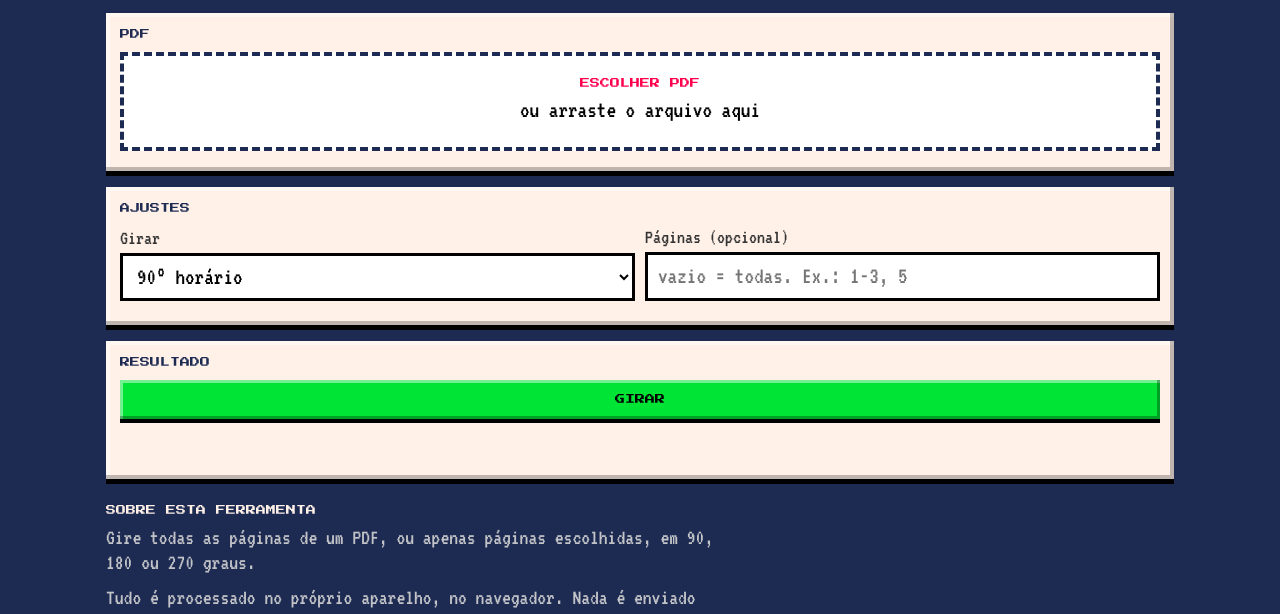
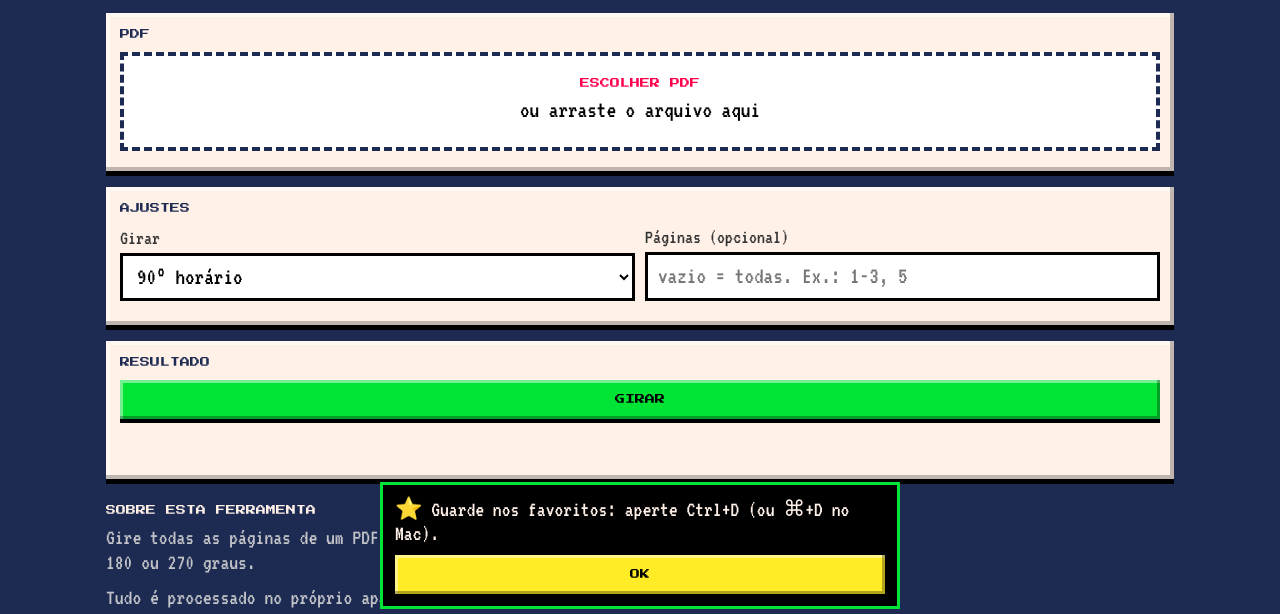
Before and after one commit to javaijafoi/pico-tools, a website: page public/girar-pdf/index.html in a window 1280 px wide. Shown: the part 179-793 px from the top of the page. Drawn offline with Linux system fonts and the light colour scheme.

Commit message:
Convite para favoritar e cache no remover fundo (#3)
* Renomeia Pico Tools para Pico Multitool

Co-Authored-By: Claude Sonnet 5.5 <noreply@anthropic.com>
Claude-Session: https://claude.ai/code/session_019rMdYfP9msA7VcQW4m79mq

* Adiciona remover fundo, ferramentas de vídeo e áudio e o formulário Peça sua tool

Co-Authored-By: Claude Sonnet 5.5 <noreply@anthropic.com>
Claude-Session: https://claude.ai/code/session_019rMdYfP9msA7VcQW4m79mq

* Convite para salvar nos favoritos e cache do recorte no remover fundo

Co-Authored-By: Claude Sonnet 5.5 <noreply@anthropic.com>
Claude-Session: https://claude.ai/code/session_019rMdYfP9msA7VcQW4m79mq

---------

Co-authored-by: Claude <noreply@anthropic.com>

```diff
--- a/public/css/style.css
+++ b/public/css/style.css
@@ -115,3 +115,7 @@ footer a{color:var(--yellow)}
 .sr{position:absolute;width:1px;height:1px;overflow:hidden;clip:rect(0 0 0 0)}
 @media(max-width:560px){body{font-size:21px}.cmp{grid-template-columns:1fr}.top .meta{display:none}.card{min-height:96px}.grid{grid-template-columns:1fr}}
 @media(prefers-reduced-motion:no-preference){.card{transition:transform .06s}}
+
+.fav{position:fixed;left:12px;right:12px;bottom:max(12px,env(safe-area-inset-bottom));z-index:60;background:#000;border:3px solid var(--lime);padding:12px;max-width:520px;margin:0 auto}
+.fav p{margin:0 0 10px;font-size:22px;line-height:1.1}
+.fav-b{display:flex;gap:10px}.fav-b .btn{flex:1}
--- a/public/js/app.js
+++ b/public/js/app.js
@@ -73,3 +73,21 @@ if ('serviceWorker' in navigator && location.protocol.startsWith('http')) {
 }
 const slug = document.body.dataset.tool;
 if (slug) tool(slug); else home();
+
+// Convite para salvar nos favoritos: instalar (Android e Chrome), adicionar à tela de início (iPhone) ou favoritar (PC).
+// Aparece uma vez, some ao tocar em qualquer botão e só volta depois de 30 dias.
+(function favorito() {
+  const KEY = 'fav-aviso';
+  try { if (matchMedia('(display-mode: standalone)').matches || navigator.standalone) return; const t = +localStorage.getItem(KEY); if (t && Date.now() - t < 30 * 864e5) return; } catch { return; }
+  let ev = null; addEventListener('beforeinstallprompt', e => { e.preventDefault(); ev = e; });
+  const ios = /iphone|ipad|ipod/i.test(navigator.userAgent), touch = matchMedia('(pointer:coarse)').matches;
+  setTimeout(() => {
+    if (document.querySelector('.fav')) return;
+    const close = () => { try { localStorage.setItem(KEY, String(Date.now())); } catch {} bar.remove(); };
+    const msg = ev ? 'Quer guardar o Pico Multitool no seu aparelho?' : ios ? 'Guarde nos favoritos: toque em Compartilhar e depois em "Adicionar à Tela de Início".' : touch ? 'Guarde nos favoritos: abra o menu do navegador e escolha "Adicionar à tela inicial".' : 'Guarde nos favoritos: aperte Ctrl+D (ou ⌘+D no Mac).';
+    const bar = h('div', { class: 'fav', role: 'dialog', 'aria-label': 'Salvar nos favoritos' }, h('p', { text: '⭐ ' + msg }),
+      h('div', { class: 'fav-b' }, ev ? h('button', { type: 'button', class: 'btn g', id: 'favSim', onclick: async () => { const e = ev; ev = null; close(); try { await e.prompt(); } catch {} } }, 'SALVAR') : null,
+        h('button', { type: 'button', class: 'btn', id: 'favNao', onclick: close }, ev ? 'AGORA NÃO' : 'OK')));
+    document.body.append(bar);
+  }, 4000);
+})();
--- a/public/js/tools/img.js
+++ b/public/js/tools/img.js
@@ -122,12 +122,13 @@ export const tools = {
     const bg = select([['none', 'Transparente (PNG)'], ['#ffffff', 'Branco'], ['#000000', 'Preto'], ['custom', 'Outra cor…']], { id: 'bg' });
     const col = h('input', { type: 'color', id: 'col', value: '#00e436', hidden: true });
     bg.addEventListener('change', () => { col.hidden = bg.value !== 'custom'; });
-    let lib;
+    let lib; const cuts = new WeakMap(); // o recorte por IA é a parte lenta: guarda por arquivo e só refaz o fundo ao mudar a cor
     batch(root, {
       title: 'FOTOS', hint: 'pessoas, produtos, animais… ou arraste aqui', options: [field('Fundo', bg), col],
       process: async (img, f) => {
         lib ??= await import('https://cdn.jsdelivr.net/npm/@imgly/background-removal@1.5.5/+esm');
-        const cut = await lib.removeBackground(f, { model: 'isnet_fp16', output: { format: 'image/png' } });
+        let cut = cuts.get(f);
+        if (!cut) { cut = await lib.removeBackground(f, { model: 'isnet_fp16', output: { format: 'image/png' } }); cuts.set(f, cut); }
         const fill = bg.value === 'custom' ? col.value : bg.value;
         if (fill === 'none') return { blob: cut, name: baseName(f.name) + '-sem-fundo.png' };
         const im = await loadImage(cut); const c = drawTo(im, im.naturalWidth, im.naturalHeight);
--- a/public/sw.js
+++ b/public/sw.js
@@ -1,5 +1,5 @@
 // gerado por build.mjs
-const V = 'pico-tools-6d6014ef';
+const V = 'pico-tools-e5ec183a';
 self.addEventListener('install', e => { e.waitUntil(caches.open(V).then(c => c.addAll(["/","/css/style.css","/js/app.js","/js/lib.js","/js/registry.js","/fonts/vt323.woff2","/fonts/ps2p.woff2","/favicon.svg"])).then(() => self.skipWaiting())); });
 self.addEventListener('activate', e => { e.waitUntil(caches.keys().then(ks => Promise.all(ks.filter(k => k !== V).map(k => caches.delete(k)))).then(() => self.clients.claim())); });
 self.addEventListener('fetch', e => {
--- a/public/version.json
+++ b/public/version.json
@@ -1 +1 @@
-{"build":"6d6014ef"}
+{"build":"e5ec183a"}
```
Also changed, not shown: test/run.mjs (+7 -0 lines).
